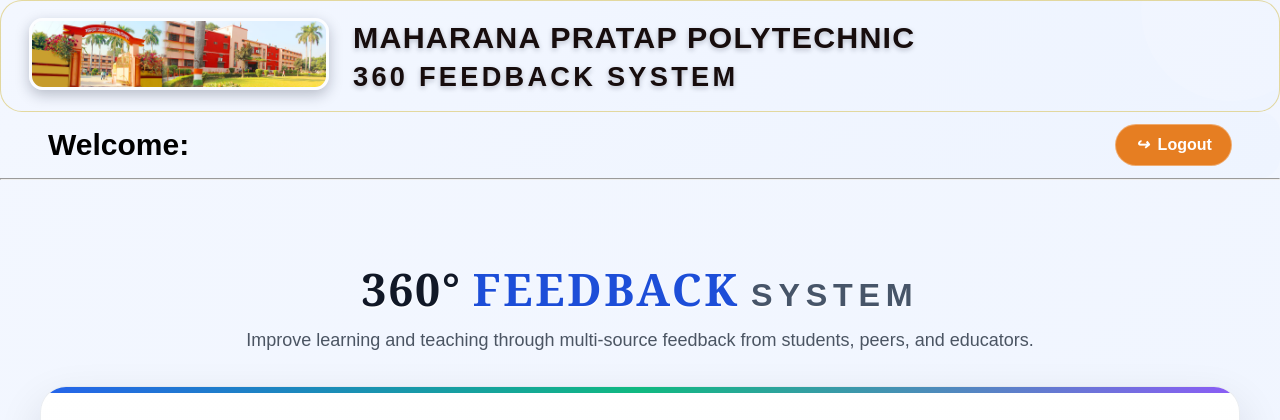
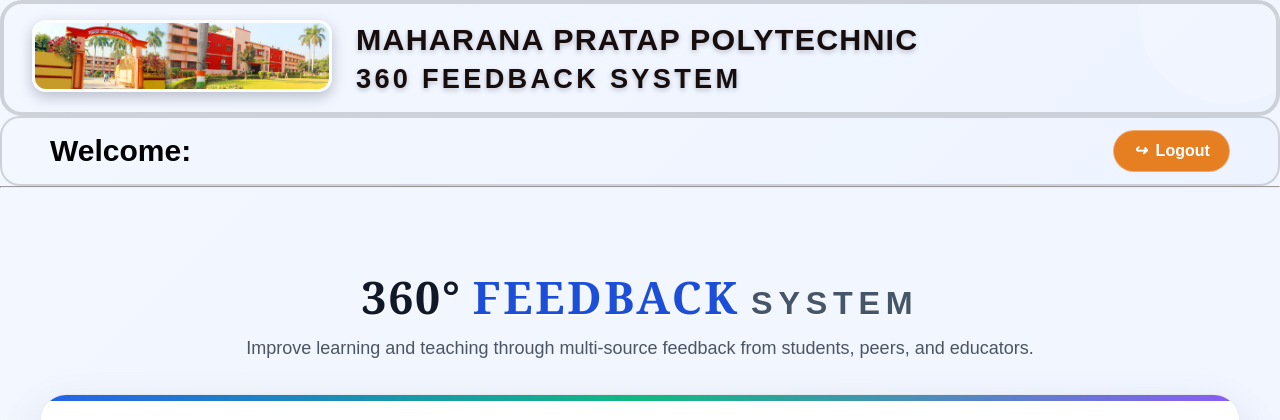
Before and after one commit to km6307/webpage, a Django app: page /home in a window 1280 px wide. Shown: the top 420 px of the page. Run offline with Django 5.2, Linux system fonts and the light colour scheme.

Commit message:
workon nav

```diff
--- a/FeedbackSystem/templates/360°Feedback.html
+++ b/FeedbackSystem/templates/360°Feedback.html
@@ -12,12 +12,14 @@
         background: linear-gradient(135deg, #f3f7ff, #eef4ff);
         color: #170d0d;
         box-shadow: none;
+         border: 4px solid rgba(0, 0, 0, 0.15);
       }
       .nav{
             display: flex;
             align-items: center;
             justify-content: space-between;
             gap: 1rem;
+            border: 2px solid rgba(0, 0, 0, 0.15);
             border-radius:20px;
             padding: 0.75rem clamp(1rem, 4vw, 3rem);
             background: linear-gradient(135deg, #f3f7ff, #eef4ff);
@@ -47,7 +49,7 @@
             background: #e67e22;
             border: 1px solid rgba(255, 255, 255, 0.35);
             border-radius: 999px;
-            transition: background-color 0.2s ease, transform 0.2s ease;
+
         }
         .navbar a:hover,
         .navbar a:focus-visible {
```
